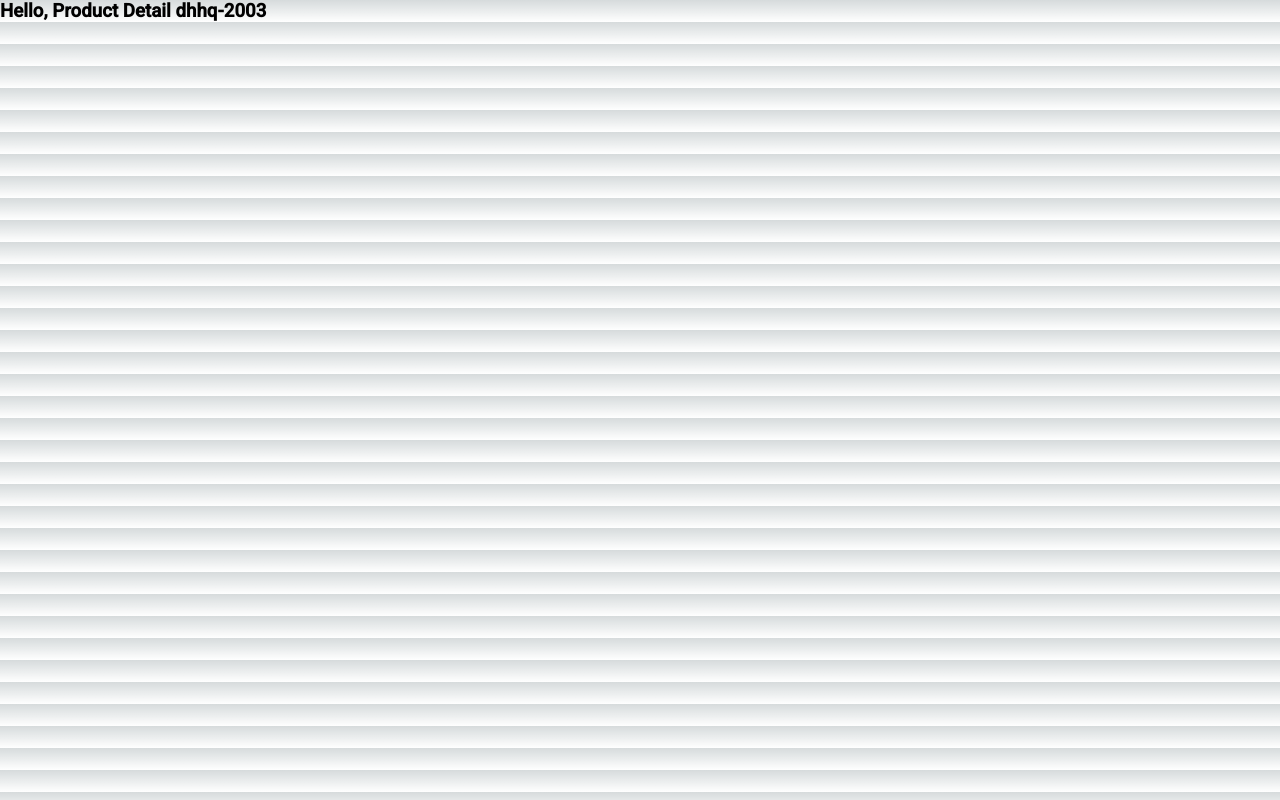
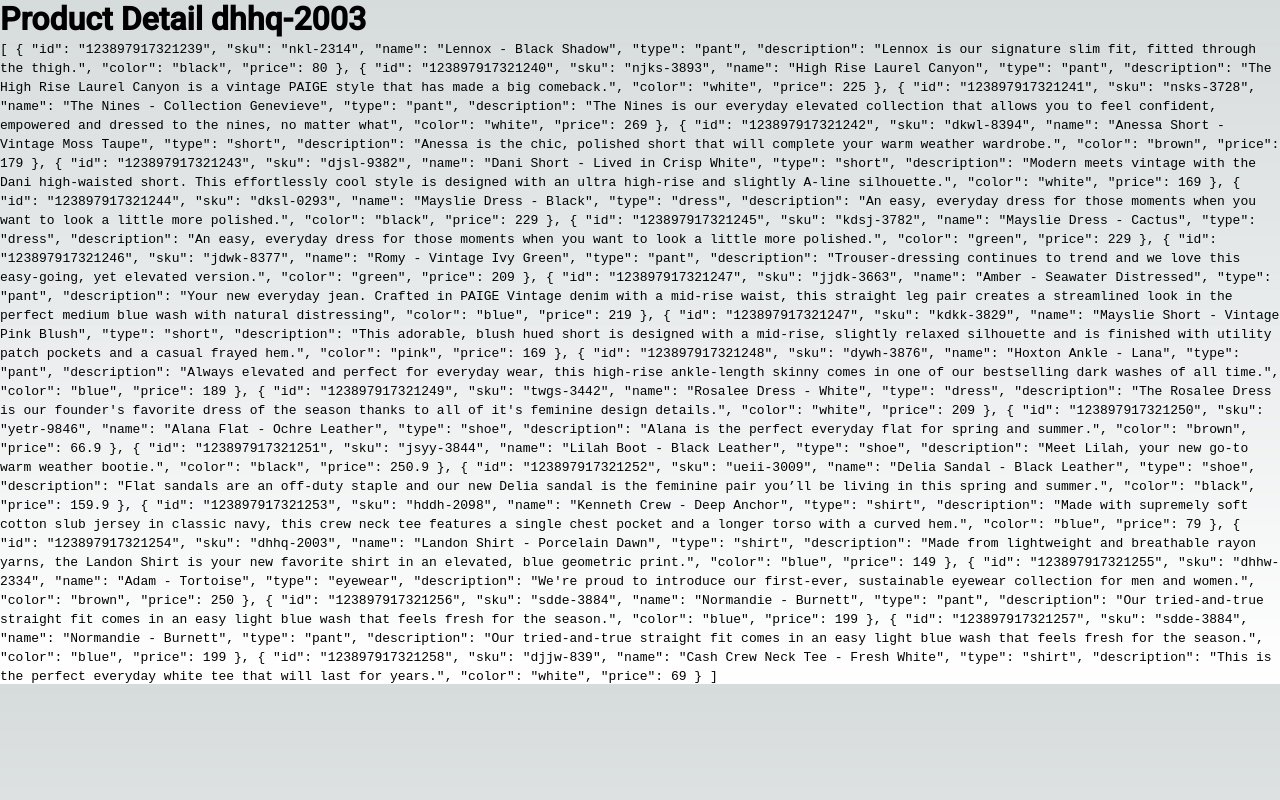
Before and after one commit to mgreci/paige-challenge, a Next.js app: page /product-detail/dhhq-2003 in a window 1280 px wide. Built offline with nearby package versions, Linux system fonts and the light colour scheme.

Commit message:
pull context into list and detail pages

```diff
--- a/src/app/product-detail/[sku]/page.tsx
+++ b/src/app/product-detail/[sku]/page.tsx
@@ -1,5 +1,14 @@
+'use client';
+
+import { ProductContext } from "@/app/product.context";
+import { useContext } from "react";
+
 export default function ProductDetail({ params: { sku } }: { params: { sku: string } }) {
+	const { products } = useContext(ProductContext);
 	return (
-		<h3>Hello, Product Detail {sku}</h3>
+		<>
+			<h1>Product Detail {sku}</h1>
+			<code>{JSON.stringify(products, null, 2)}</code>
+		</>
 	)
 };
```
Also changed, not shown: src/app/product-list/page.tsx (+11 -2 lines).
